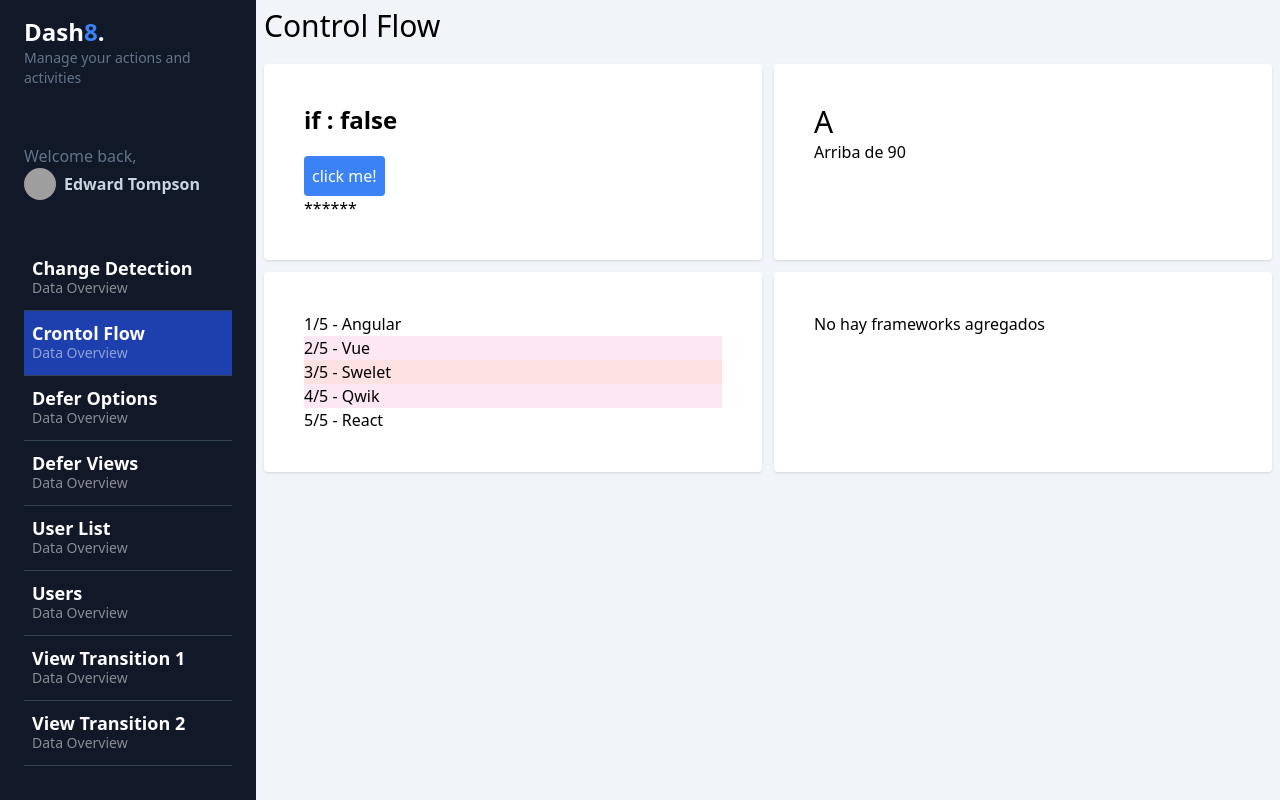
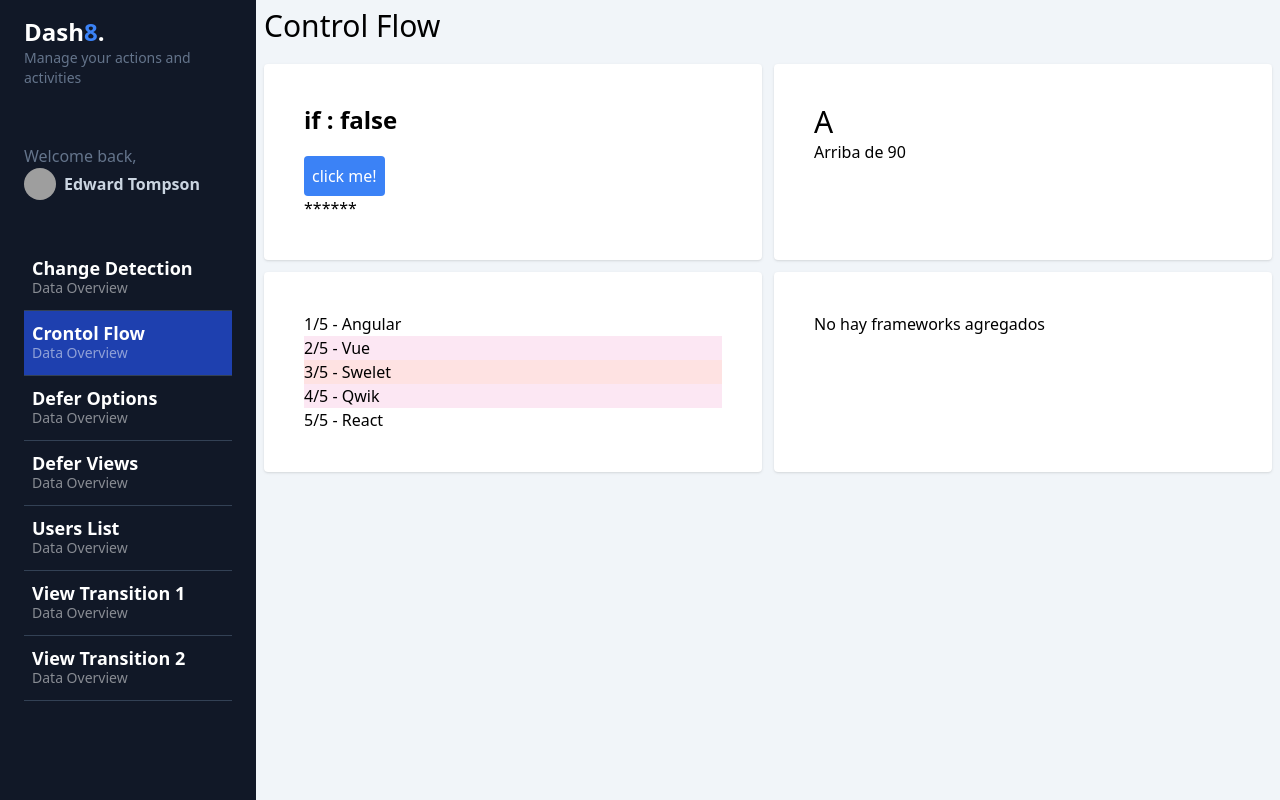
Before and after one commit to JonathanYaguana/CursoAngular, an Angular app in the folder 14-my-dashborad/: page /dashboard/control-flow in a window 1280 px wide. Built offline with nearby package versions, Linux system fonts and the light colour scheme; grey boxes are pictures that could not be loaded.

Commit message:
peticciones http - importProviderFrom

```diff
--- a/14-my-dashborad/src/app/app.routes.ts
+++ b/14-my-dashborad/src/app/app.routes.ts
@@ -26,13 +26,13 @@ export const routes: Routes = [
         loadComponent: () => import ('./dashboard/pages/defer-views/defer-views.component'),
       },
       {
-        path: 'user',
-        title: 'User List',
+        path: 'user/:id',
+        title: 'User',
         loadComponent: () => import ('./dashboard/pages/user/user.component'),
       },
       {
         path: 'users',
-        title: 'Users',
+        title: 'Users List',
         loadComponent: () => import ('./dashboard/pages/users/users.component'),
       },
       {
--- a/14-my-dashborad/src/app/dashboard/pages/user/user.component.html
+++ b/14-my-dashborad/src/app/dashboard/pages/user/user.component.html
@@ -1,19 +1 @@
-<app-title title="Listado de Usuarios" />
-
-<ul>
-  @for (user of usersService.users(); track user.id) {
-    <li class=" flex items-center my-2 cursor-pointer">
-      <img
-        [srcset]="user.avatar"
-        [alt]="user.first_name"
-        class="rounded w-14"
-      >
-      <a
-        [routerLink]="['/dashboard/user', user.id]"
-        class="mx-5 hover:underline"
-      >
-        {{ user.first_name }} {{ user.last_name }}
-      </a>
-    </li>
-  }
-</ul>
+<p>user works!</p>
--- a/14-my-dashborad/src/app/dashboard/pages/user/user.component.ts
+++ b/14-my-dashborad/src/app/dashboard/pages/user/user.component.ts
@@ -1,15 +1,10 @@
-import { Component, inject } from '@angular/core';
-import { UsersService } from '@services/users.service';
-import { TitleComponent } from '@shared/title/title.component';
-import { RouterModule } from '@angular/router';
+import { Component } from '@angular/core';
 
 @Component({
   standalone: true,
-  imports: [TitleComponent, RouterModule],
+  imports: [],
   templateUrl: './user.component.html',
   styles: ``
 })
 export default class UserComponent {
-
-  public usersService = inject( UsersService )
 }
--- a/14-my-dashborad/src/app/dashboard/pages/users/users.component.html
+++ b/14-my-dashborad/src/app/dashboard/pages/users/users.component.html
@@ -1 +1,25 @@
-<p>users works!</p>
+<app-title title="Listado de Usuarios" />
+
+<ul>
+
+  @for (user of usersService.users(); track user.id) {
+    <li class=" flex items-center my-2 cursor-pointer">
+      <img
+        [srcset]="user.avatar"
+        [alt]="user.first_name"
+        class="rounded w-14"
+      />
+
+      <a
+        [routerLink]="['/dashboard/user', user.id]"
+        class="mx-5 hover:underline"
+      >
+        {{ user.first_name }} {{ user.last_name }}
+      </a>
+
+    </li>
+  }@empty {
+    <h2>Espere por favor</h2>
+  }
+
+</ul>
--- a/14-my-dashborad/src/app/dashboard/pages/users/users.component.ts
+++ b/14-my-dashborad/src/app/dashboard/pages/users/users.component.ts
@@ -1,11 +1,14 @@
-import { Component } from '@angular/core';
+import { Component, inject } from '@angular/core';
+import { RouterModule } from '@angular/router';
+import { UsersService } from '@services/users.service';
+import { TitleComponent } from '@shared/title/title.component';
 
 @Component({
   standalone: true,
-  imports: [],
+  imports: [TitleComponent, RouterModule],
   templateUrl: './users.component.html',
   styles: ``
 })
 export default class UsersComponent {
-
+  public usersService = inject( UsersService )
 }
```
